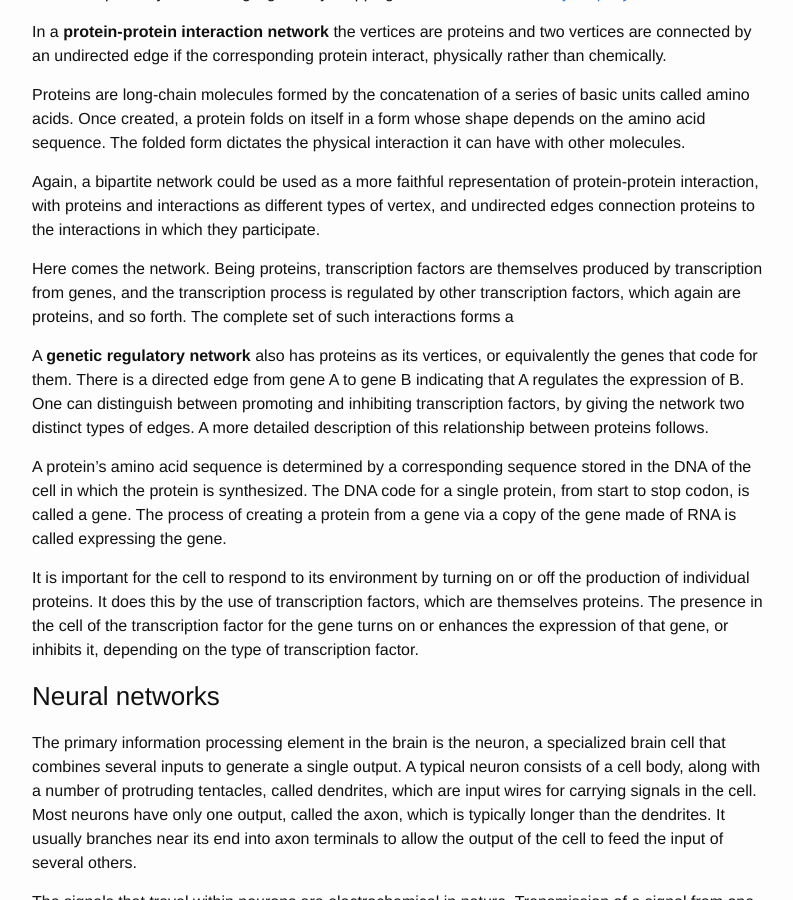
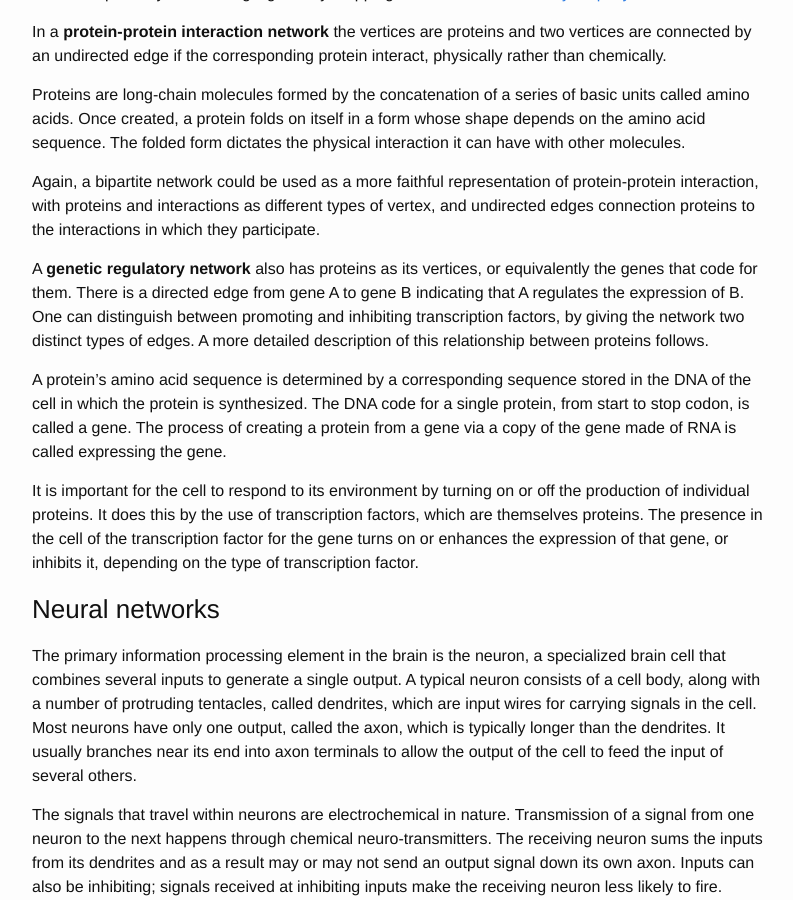
Before and after one commit to starktech23/cs4423.github.io, a Jekyll site: the page built from _posts/2017-01-12-note02.md, in a window 1280 px wide and 900 px high, scrolled down 6280 px. Shown: the whole window, without its empty margins (238-1031 px from the left). Built offline with Jekyll 4.4.1, drawn with Linux system fonts in a browser that asks for light colours; a script that is not in the unit is left out; comment, search, counter and statistics services are not loaded.

Commit message:
correction

```diff
--- a/_posts/2017-01-12-note02.md
+++ b/_posts/2017-01-12-note02.md
@@ -329,13 +329,6 @@ representation of protein-protein interaction, with proteins and
 interactions as different types of vertex, and undirected edges
 connection proteins to the interactions in which they participate.
 
-
-Here comes the network. Being proteins, transcription factors are
-themselves produced by transcription from genes, and the transcription
-process is regulated by other transcription factors, which again are
-proteins, and so forth. The complete set of such interactions forms a
-
-
 A **genetic regulatory network** also has proteins as its vertices, or
 equivalently the genes that code for them.  There is a directed edge
 from gene A to gene B indicating that A regulates the expression of B.
```
